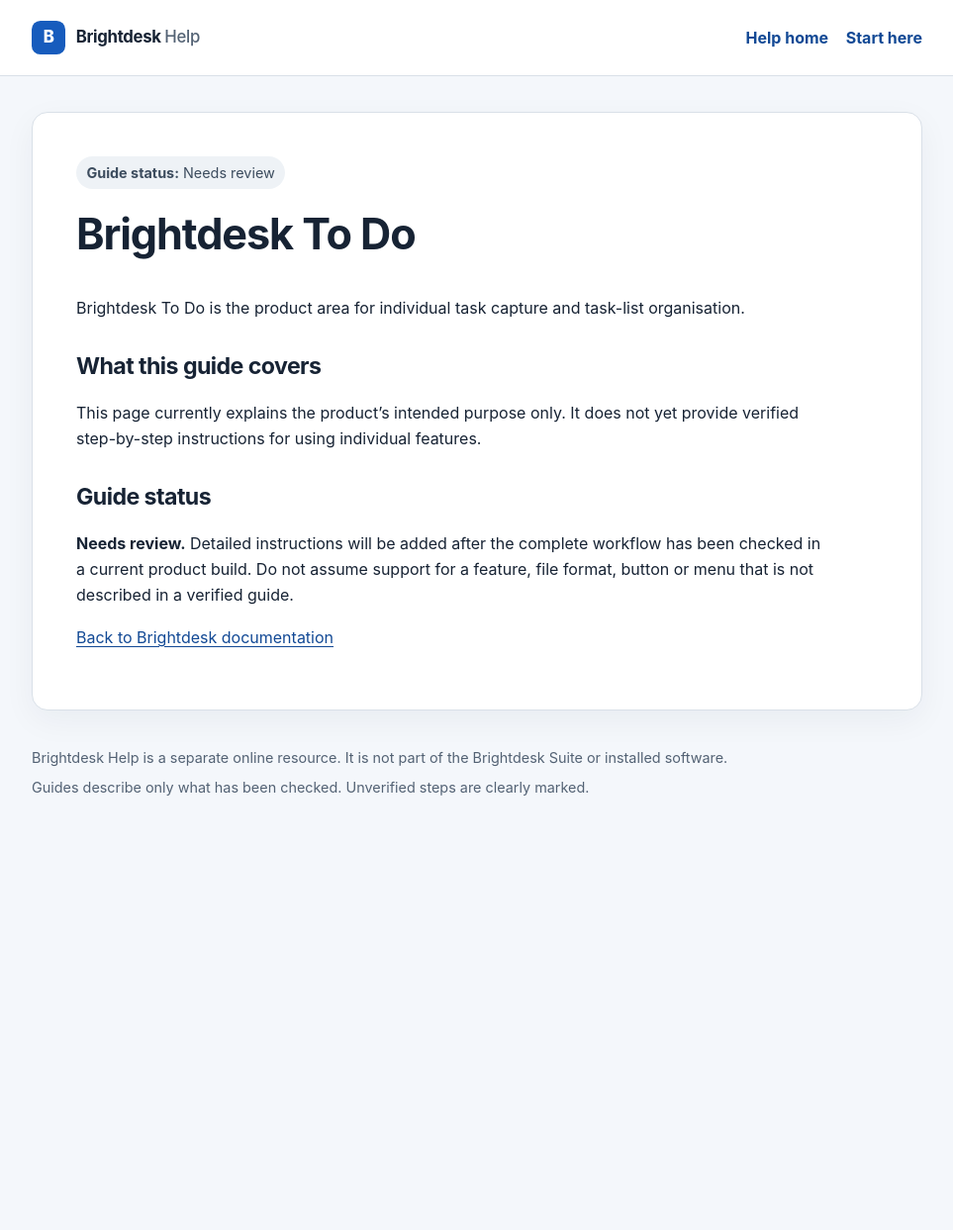
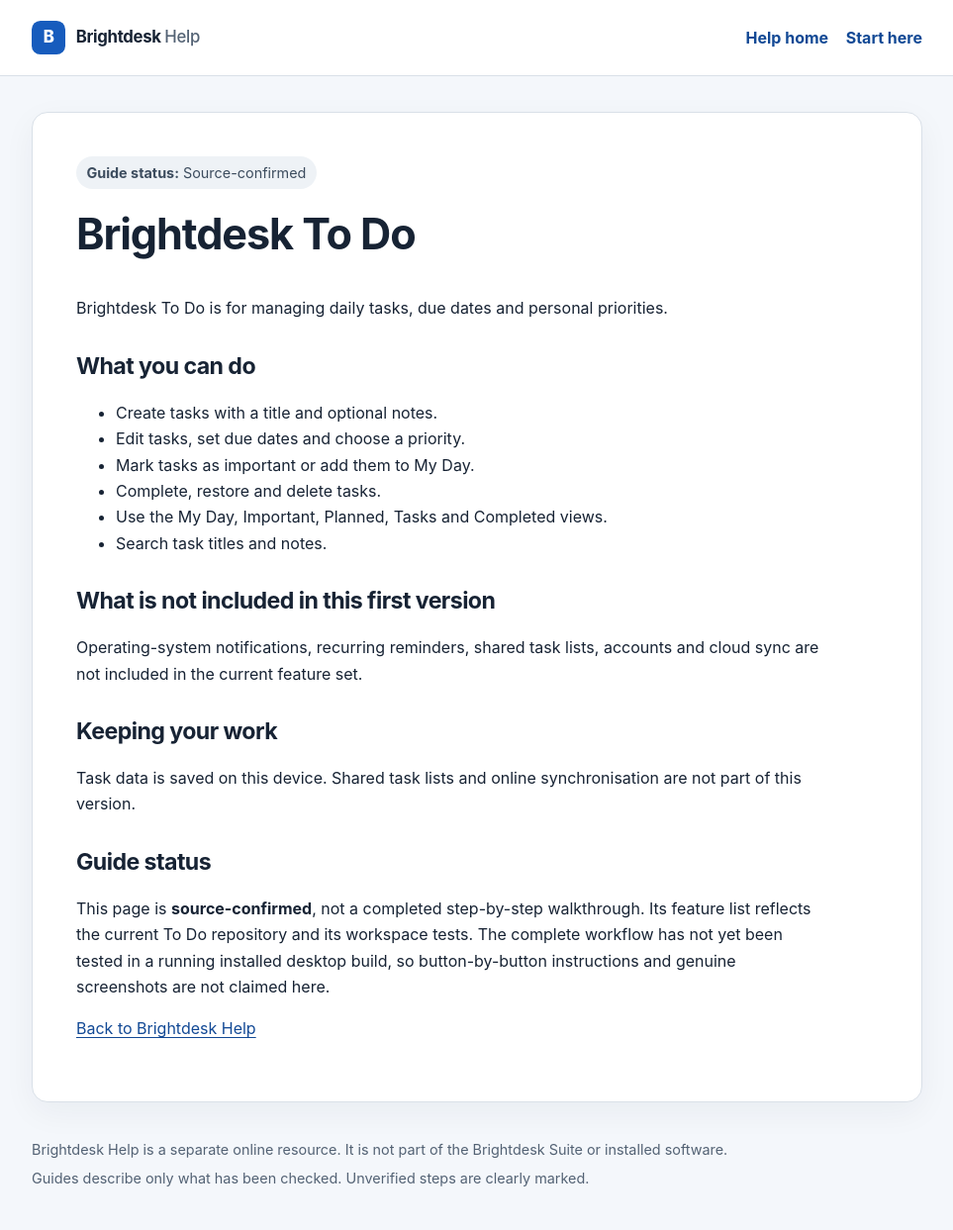
Before and after one commit to conz20/Brightdesk-Wiki, a Jekyll site: the page built from docs/products/to-do.md, in a window 1280 px wide. Shown: the whole page at 99% size, without its empty margins (158-1121 px from the left). Built offline with Jekyll 4.4.1, drawn with Linux system fonts in a browser that asks for light colours; before the commit the page ends 900 px from its top, so only the background shows below that.

Commit message:
docs: expand source-confirmed customer product guides

```diff
--- a/docs/products/to-do.md
+++ b/docs/products/to-do.md
@@ -1,21 +1,34 @@
 ---
 layout: default
 title: Brightdesk To Do
-description: Help and guide status for Brightdesk To Do.
-status: Needs review
+description: What Brightdesk To Do can do and what is not included yet.
+status: Source-confirmed
 permalink: /products/to-do.html
 ---
 
 # Brightdesk To Do
 
-Brightdesk To Do is the product area for individual task capture and task-list organisation.
+Brightdesk To Do is for managing daily tasks, due dates and personal priorities.
 
-## What this guide covers
+## What you can do
 
-This page currently explains the product's intended purpose only. It does not yet provide verified step-by-step instructions for using individual features.
+- Create tasks with a title and optional notes.
+- Edit tasks, set due dates and choose a priority.
+- Mark tasks as important or add them to My Day.
+- Complete, restore and delete tasks.
+- Use the My Day, Important, Planned, Tasks and Completed views.
+- Search task titles and notes.
+
+## What is not included in this first version
+
+Operating-system notifications, recurring reminders, shared task lists, accounts and cloud sync are not included in the current feature set.
+
+## Keeping your work
+
+Task data is saved on this device. Shared task lists and online synchronisation are not part of this version.
 
 ## Guide status
 
-**Needs review.** Detailed instructions will be added after the complete workflow has been checked in a current product build. Do not assume support for a feature, file format, button or menu that is not described in a verified guide.
+This page is **source-confirmed**, not a completed step-by-step walkthrough. Its feature list reflects the current To Do repository and its workspace tests. The complete workflow has not yet been tested in a running installed desktop build, so button-by-button instructions and genuine screenshots are not claimed here.
 
-[Back to Brightdesk documentation](../index.md)
+[Back to Brightdesk Help](../index.html)
```
